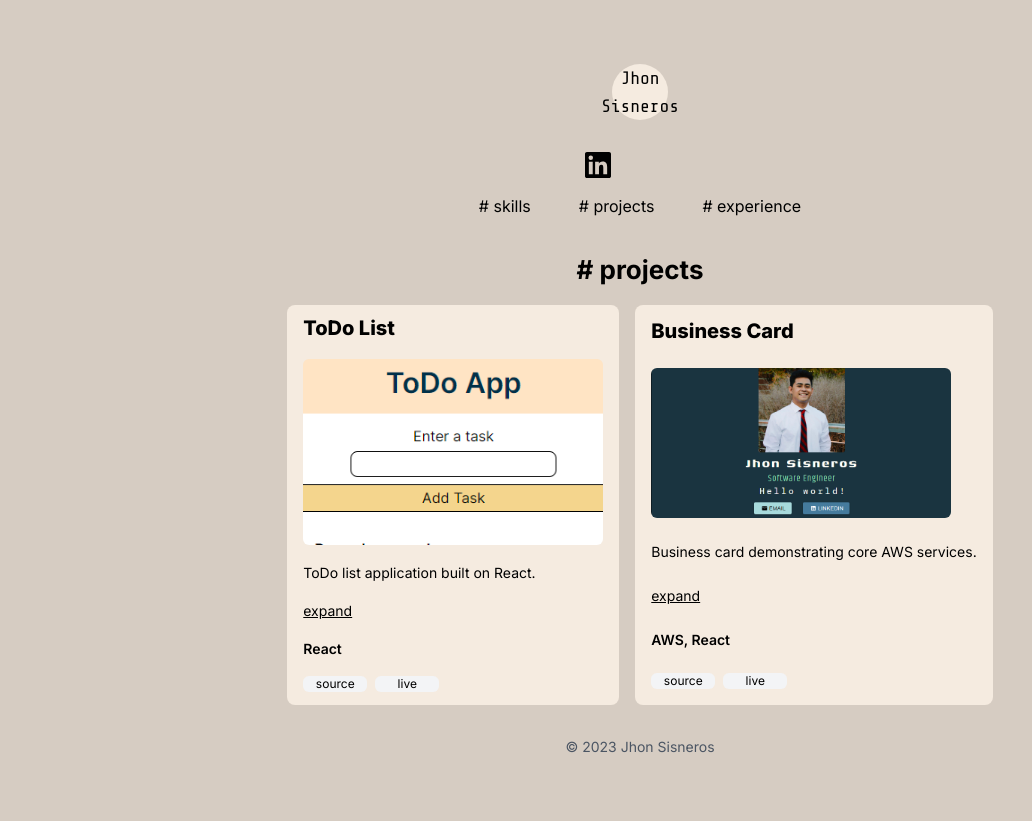
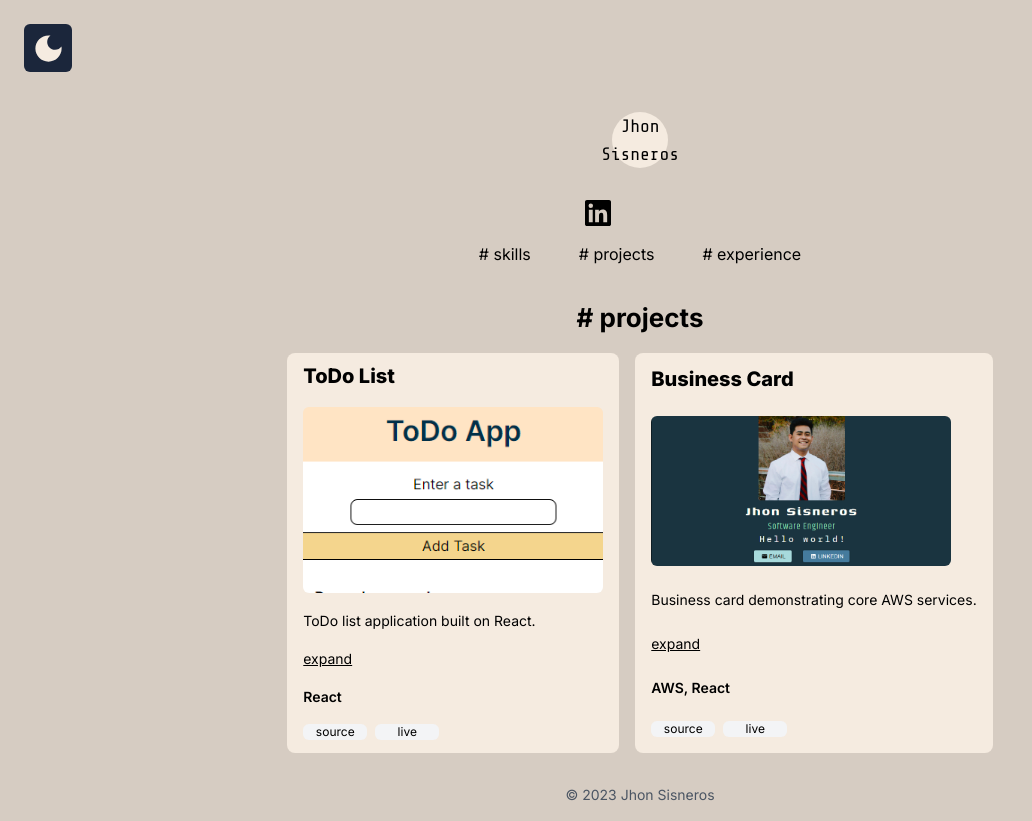
Before and after one commit to jayhons99/personal-website, a Next.js app: page /projects in a window 1280 px wide. Shown: the whole page, without its empty margins (0-1032 px from the left). Before the commit the page ends 800 px from the top, so only its background shows below. Built offline with nearby package versions, Linux system fonts and the light colour scheme; some icons are missing.

Commit message:
added dark mode

```diff
--- a/package.json
+++ b/package.json
@@ -9,6 +9,10 @@
     "lint": "next lint"
   },
   "dependencies": {
+    "@emotion/react": "^11.11.0",
+    "@emotion/styled": "^11.11.0",
+    "@mui/icons-material": "^5.11.16",
+    "@mui/material": "^5.13.2",
     "autoprefixer": "10.4.14",
     "eslint": "8.41.0",
     "eslint-config-next": "13.4.3",
--- a/src/app/experience/page.jsx
+++ b/src/app/experience/page.jsx
@@ -4,7 +4,7 @@ const Page = () => {
   return (
     <>
       <PageWrapper>
-        <div className="flex flex-col justify-center items-center text-center">
+        <div className="flex flex-col justify-center items-center text-center dark:text-textDark">
           Under construction
         </div>
       </PageWrapper>
--- a/src/app/globals.css
+++ b/src/app/globals.css
@@ -33,15 +33,15 @@
 
 @layer components {
   .project-link {
-    @apply bg-gray-100 hover:bg-gray-200 h-[1rem] w-[4rem] flex justify-center items-center text-[12px] rounded-md;
+    @apply bg-gray-100 hover:bg-gray-200 h-[1rem] w-[4rem] flex justify-center items-center text-[12px] rounded-md dark:text-black;
   }
 
   .home-card {
-    @apply bg-light flex justify-center items-center h-[4rem] w-[20rem] rounded-lg md:text-xl md:h-[6rem] md:w-[22rem];
+    @apply bg-light dark:bg-dark flex justify-center items-center h-[4rem] w-[20rem] rounded-lg md:text-xl md:h-[6rem] md:w-[22rem];
   }
 
   .card-layout {
-    @apply flex flex-col justify-around gap-2 items-start text-left bg-light rounded-lg text-[14px] px-4 min-h-[250px] min-w-[200px];
+    @apply flex flex-col justify-around gap-2 items-start text-left bg-light dark:bg-dark rounded-lg text-[14px] px-4 min-h-[250px] min-w-[200px];
   }
 
   .card-layout-lg {
--- a/src/app/layout.js
+++ b/src/app/layout.js
@@ -4,12 +4,18 @@ import "./globals.css";
 import { Inter } from "next/font/google";
 import Navbar from "@/components/Navbar";
 import Footer from "@/components/Footer";
+import ToggleTheme from "@/components/ToggleTheme";
+import { useState } from "react";
 
 const inter = Inter({ subsets: ["latin"] });
 
 export default function RootLayout({ children }) {
+  const [isDark, setIsDark] = useState(false);
+  function toggleTheme() {
+    setIsDark((prev) => !prev);
+  }
   return (
-    <html lang="en">
+    <html lang="en" className={isDark && "dark"}>
       <head>
         <title>Personal Website</title>
         <meta charSet="UTF-8" />
@@ -20,7 +26,10 @@ export default function RootLayout({ children }) {
         <meta name="author" content="Jhon Sisneros" />
         <meta name="viewport" content="width=device-width, initial-scale=1.0" />
       </head>
-      <body className={`${inter.className} bg-primary h-screen`}>
+      <body
+        className={`${inter.className} h-screen bg-primary dark:bg-primaryDark`}
+      >
+        <ToggleTheme toggleTheme={toggleTheme} isDark={isDark} />
         <Navbar />
         {children}
         <Footer />
--- a/src/app/page.js
+++ b/src/app/page.js
@@ -9,7 +9,7 @@ export default function Home() {
   return (
     <>
       <PageWrapper>
-        <main className="flex flex-col items-center">
+        <main className="flex flex-col items-center dark:text-textDark">
           <Image
             src="/cropped.jpg"
             alt="picture of me"
--- a/src/app/projects/page.jsx
+++ b/src/app/projects/page.jsx
@@ -7,7 +7,7 @@ import PageWrapper from "@/components/PageWrapper";
 const Page = () => {
   return (
     <PageWrapper>
-      <div className="flex flex-col justify-center items-center text-center">
+      <div className="flex flex-col justify-center items-center text-center dark:text-textDark">
         <h1 className="heading"># projects</h1>
         <div className="max-w-[80%] grid grid-rows-1 grid-flow-col overflow-x-auto snap-x snap-mandatory gap-4 md:grid-flow-col">
           {projectsList.map((item, i) => {
--- a/src/app/skills/page.jsx
+++ b/src/app/skills/page.jsx
@@ -9,9 +9,9 @@ import PageWrapper from "@/components/PageWrapper";
 const Page = () => {
   return (
     <PageWrapper>
-      <div className="flex flex-col justify-center items-center text-center">
+      <div className="flex flex-col justify-center items-center text-center dark:text-textDark">
         <h1 className="heading"># skills</h1>
-        <div className="bg-light rounded-lg p-4 mb-2">
+        <div className="bg-light rounded-lg p-4 mb-2 dark:bg-dark">
           <motion.div
             initial={{ opacity: 0 }}
             animate={{ opacity: 1 }}
--- a/src/components/Footer.jsx
+++ b/src/components/Footer.jsx
@@ -1,7 +1,7 @@
 const Footer = () => {
   return (
     <>
-      <p className="text-center text-sm relative bottom-0 w-full text-gray-600 pb-4 mt-8">
+      <p className="text-center text-sm relative bottom-0 w-full text-gray-600 pb-4 mt-8 dark:text-textDark">
         &copy; 2023 Jhon Sisneros
       </p>
     </>
--- a/src/components/Logo.jsx
+++ b/src/components/Logo.jsx
@@ -11,9 +11,11 @@ const shareTechMono = Share_Tech_Mono({
 const Logo = () => {
   return (
     <div
-      className={`${shareTechMono.className} flex items-center justify-center text-lg text-center bg-light h-14 w-14 rounded-full transition hover:-translate-y-2 hover:cursor-pointer duration-300`}
+      className={`${shareTechMono.className} flex items-center justify-center text-lg text-center bg-light h-14 w-14 rounded-full transition hover:-translate-y-2 hover:cursor-pointer duration-300 dark:bg-dark`}
     >
-      <Link href="/">Jhon Sisneros</Link>
+      <Link href="/" className="dark:text-textDark">
+        Jhon Sisneros
+      </Link>
     </div>
   );
 };
--- a/src/components/Navbar.jsx
+++ b/src/components/Navbar.jsx
@@ -1,12 +1,13 @@
 import Link from "next/link";
 import Logo from "./Logo";
 import { Icon } from "@iconify/react";
+import ToggleTheme from "./ToggleTheme";
 
 const Navbar = () => {
   return (
     <header className="flex flex-col justify-center items-center pt-16 pb-8">
       <Logo />
-      <div className="flex flex-col justify-between gap-[16px] mt-8">
+      <div className="flex flex-col justify-between gap-[16px] mt-8 dark:text-textDark">
         <nav className="flex justify-center gap-[16px]">
           <Link
             href="https://www.linkedin.com/in/jhon-sisneros/"
--- /dev/null
+++ b/src/components/ToggleTheme.jsx
@@ -0,0 +1,18 @@
+import LightModeIcon from "@mui/icons-material/LightMode";
+import DarkModeIcon from "@mui/icons-material/DarkMode";
+
+const ToggleTheme = ({ toggleTheme, isDark }) => {
+  return (
+    <div
+      onClick={toggleTheme}
+      className="w-[48px] h-[48px] rounded-md bg-primaryDark flex justify-center items-center dark:bg-primary relative top-6 left-6 hover:cursor-pointer"
+    >
+      {isDark ? (
+        <LightModeIcon className="text-primaryDark" fontSize="large" />
+      ) : (
+        <DarkModeIcon className="text-light" fontSize="large" />
+      )}
+    </div>
+  );
+};
+export default ToggleTheme;
--- a/tailwind.config.js
+++ b/tailwind.config.js
@@ -5,6 +5,7 @@ module.exports = {
     "./src/components/**/*.{js,ts,jsx,tsx,mdx}",
     "./src/app/**/*.{js,ts,jsx,tsx,mdx}",
   ],
+  darkMode: "class",
   theme: {
     extend: {
       backgroundImage: {
@@ -18,6 +19,7 @@ module.exports = {
         lightLogo: "#463f3a",
         primary: "#d6ccc2",
         primaryDark: "#1b263b",
+        textDark: "#e5e5e5",
       },
     },
   },
```
Also changed, not shown: 1 other file (tests, documents, lock files or other folders).
